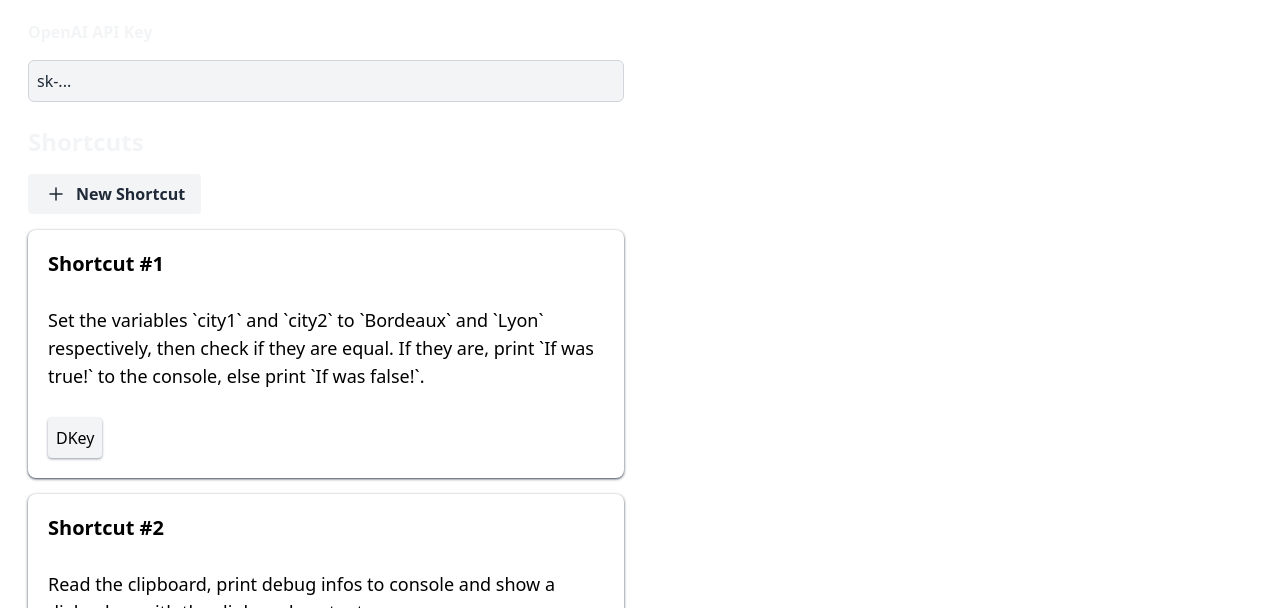
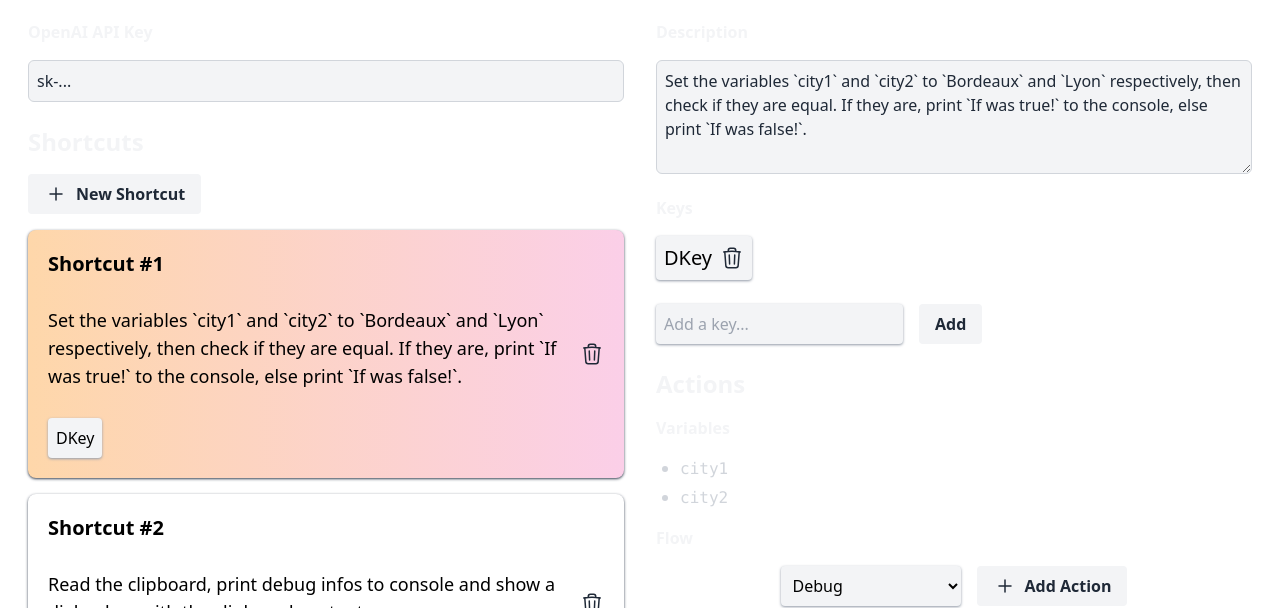
Before and after one commit to rigwild/shortcut-hero-configurator, a Vue app: page / in a window 1280 px wide. Shown: the part 192-800 px from the top of the page. Built offline with nearby package versions, Linux system fonts and the light colour scheme.

Commit message:
Save state in localstorage and add shortcut remove button

```diff
--- a/src/App.vue
+++ b/src/App.vue
@@ -1,5 +1,5 @@
 <script setup lang="ts">
-import { computed, reactive, ref } from 'vue'
+import { computed, nextTick, reactive, ref, watch } from 'vue'
 import draggable from 'vuedraggable'
 import _defaultConfiguration from '../shortcut-hero.example.json'
 import ActionComponent from './components/Action.vue'
@@ -24,8 +24,24 @@ const defaultConfiguration = {
 const drag = ref(false)
 const newKeyInput = ref('')
 const configuration = reactive(defaultConfiguration)
-const editedShortcutIndex = ref<number | null>(null)
+const editedShortcutIndex = ref<number | null>(0)
 const addActionSelect = ref<keyof typeof AvailableActions>('debug')
+
+// load from local storage on mount
+const stateConfiguration = localStorage.getItem('state-configuration')
+if (stateConfiguration) {
+  const parsed = JSON.parse(stateConfiguration)
+  configuration.keyboard_shortcuts = parsed.keyboard_shortcuts
+  configuration.openai_api_key = parsed.openai_api_key
+}
+const stateEditedShortcutIndex = localStorage.getItem('state-editedShortcutIndex')
+if (stateEditedShortcutIndex) {
+  editedShortcutIndex.value = parseInt(stateEditedShortcutIndex)
+}
+
+// save to local storage on change
+watch(configuration, (newConfig, _oldConfig) => localStorage.setItem('state-configuration', JSON.stringify(newConfig)))
+watch(editedShortcutIndex, (newIndex, _oldIndex) => localStorage.setItem('state-editedShortcutIndex', newIndex + ''))
 
 const dragOptions = computed(() => ({
   animation: 200,
@@ -124,9 +140,9 @@ const addActionToShortcut = (
         </button>
 
         <div
-          v-for="({ description, keys }, index) in configuration.keyboard_shortcuts"
-          :key="index"
-          class="my-4 p-5 bg-white rounded-lg shadow shadow-gray-600 flex items-center transition ease-in-out hover:-translate-y-1 hover:shadow-xl hover:bg-gray-100 cursor-pointer"
+          v-for="({ description, keys, actions }, index) in configuration.keyboard_shortcuts"
+          :key="`${index}-${actions.map(x => x.id).join('-')}`"
+          class="my-4 p-5 bg-white rounded-lg shadow shadow-gray-600 flex items-center justify-between transition ease-in-out hover:-translate-y-1 hover:shadow-xl hover:bg-gray-100 cursor-pointer"
           :class="{
             // 'shadow-xl': editedShortcutIndex === index,
             'bg-gradient-to-r from-orange-200 to-pink-200': editedShortcutIndex === index,
@@ -140,6 +156,31 @@ const addActionToShortcut = (
               <Kbd v-for="key in keys" :key="key">{{ key }}</Kbd>
             </div>
           </div>
+
+          <button
+            @click.stop="
+              () => {
+                editedShortcutIndex = null
+                configuration.keyboard_shortcuts.splice(index, 1)
+              }
+            "
+            class="text-gray-800 ml-2 cursor-pointer"
+          >
+            <svg
+              xmlns="http://www.w3.org/2000/svg"
+              fill="none"
+              viewBox="0 0 24 24"
+              stroke-width="1.5"
+              stroke="currentColor"
+              class="w-6 h-6"
+            >
+              <path
+                stroke-linecap="round"
+                stroke-linejoin="round"
+                d="M14.74 9l-.346 9m-4.788 0L9.26 9m9.968-3.21c.342.052.682.107 1.022.166m-1.022-.165L18.16 19.673a2.25 2.25 0 01-2.244 2.077H8.084a2.25 2.25 0 01-2.244-2.077L4.772 5.79m14.456 0a48.108 48.108 0 00-3.478-.397m-12 .562c.34-.059.68-.114 1.022-.165m0 0a48.11 48.11 0 013.478-.397m7.5 0v-.916c0-1.18-.91-2.164-2.09-2.201a51.964 51.964 0 00-3.32 0c-1.18.037-2.09 1.022-2.09 2.201v.916m7.5 0a48.667 48.667 0 00-7.5 0"
+              />
+            </svg>
+          </button>
         </div>
 
         <H2>Configuration File</H2>
```
